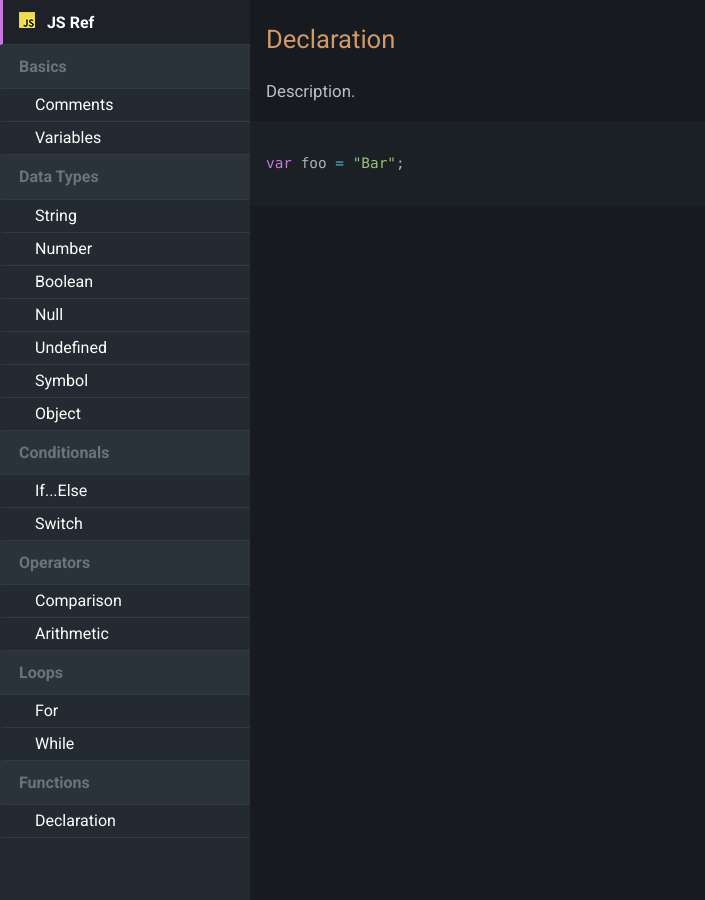
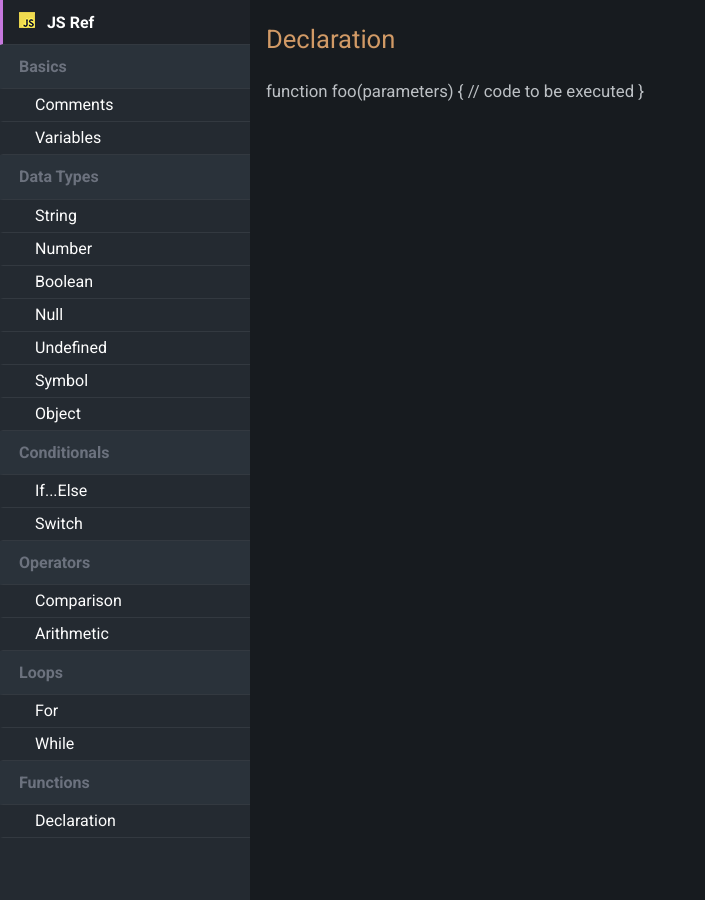
Before and after one commit to KJLarson/snippets, a Jekyll site: the page built from _pages/02_declaration.md, in a window 1280 px wide and 900 px high. Shown: the whole window, without its empty margins (0-705 px from the left). Built offline with Jekyll 4.4.1, drawn with Linux system fonts in a browser that asks for light colours; nearby versions of some CDN libraries.

Commit message:
Update 02_declaration.md

````diff
--- a/_pages/02_declaration.md
+++ b/_pages/02_declaration.md
@@ -6,8 +6,6 @@ permalink: /declaration/
 
 ---
 
-Description.
-
-```js
-var foo = "Bar";
-```
+function foo(parameters) {
+  // code to be executed
+}
````
